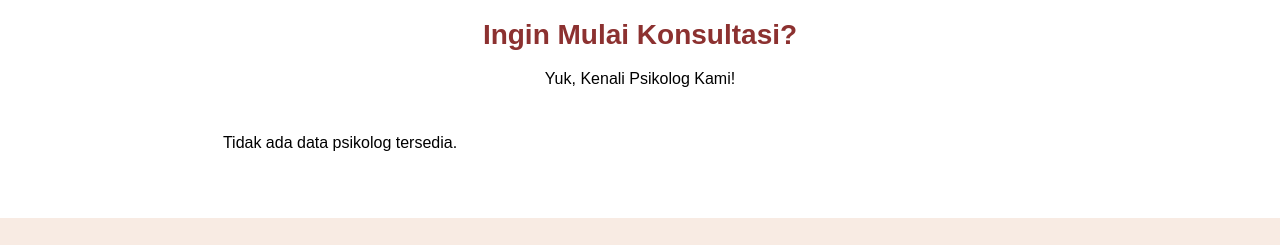
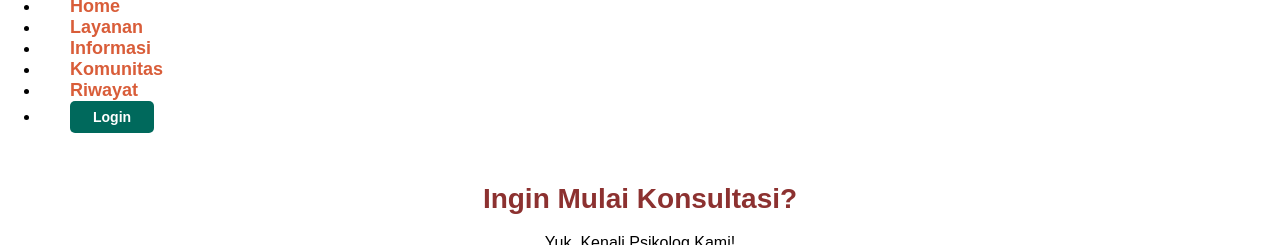
Before and after one commit to grantsam/ZjiwaCares1, a PHP site: page /cari-psikolog.php in a window 1280 px wide. Shown: the part 100-345 px from the top of the page. Run offline with PHP 8.4, Linux system fonts and the light colour scheme; data that the repository does not hold is empty.

Commit message:
Update cari-psikolog.php mar~

```diff
--- a/ZjiwaCare/cari-psikolog.php
+++ b/ZjiwaCare/cari-psikolog.php
@@ -6,21 +6,43 @@
     <title>ZjiwaCare-Cari Psikolog</title>
     <link rel="stylesheet" href="cari-psikolog.css">
 </head>
-<body id="1000">
-    <!-- Header -->
-    <header>
-        <div class="logo">
-            <img src="img/ZjiwaCare.png" alt="Logo ZjiwaCare">
+
+<body class="fade-in">
+    <!-- Navbar -->
+    <nav class="navbar navbar-expand-lg navbar-light bg-light">
+        <div class="container d-flex justify-content-center">
+            <a class="navbar-brand" href="home.html">
+                <img src="ZjiwaCare.png" alt="ZjiwaCare Logo" width="100">
+            </a>
+            <button class="navbar-toggler" type="button" data-bs-toggle="collapse" data-bs-target="#navbarNav"
+                aria-controls="navbarNav" aria-expanded="false" aria-label="Toggle navigation">
+                <span class="navbar-toggler-icon"></span>
+            </button>
+            <div class="collapse navbar-collapse justify-content-center" id="navbarNav">
+                <ul class="navbar-nav">
+                    <li class="nav-item">
+                        <a class="nav-link box-nav active" href="home.html">Home</a>
+                    </li>
+                    <li class="nav-item">
+                        <a class="nav-link box-nav" href="layanan.html">Layanan</a>
+                    </li>
+                    <li class="nav-item">
+                        <a class="nav-link box-nav" href="informasi2.html">Informasi</a>
+                    </li>
+                    <li class="nav-item">
+                        <a class="nav-link box-nav" href="komunitas2.html">Komunitas</a>
+                    </li>
+                    <li class="nav-item">
+                        <a class="nav-link box-nav" href="riwayat.html">Riwayat</a>
+                    </li>
+                    <li class="nav-item">
+                        <a class="btn btn-primary box-login" href="login.html">Login</a>
+                    </li>
+                </ul>
+            </div>
         </div>
-        <nav>
-            <a href="home.html">Home</a>
-            <a href="layanan.html">Layanan</a>
-            <a href="informasi.html">Informasi</a>
-            <a href="komunitas.html">Komunitas</a>
-            <a href="riwayat.html">Riwayat</a>
-            <button id="login-button" href="login.html">Login</button>
-        </nav>
-    </header>
+    </nav>
+
     <main>
         <h1>Ingin Mulai Konsultasi?</h1>
         <p>Yuk, Kenali Psikolog Kami!</p>
```
